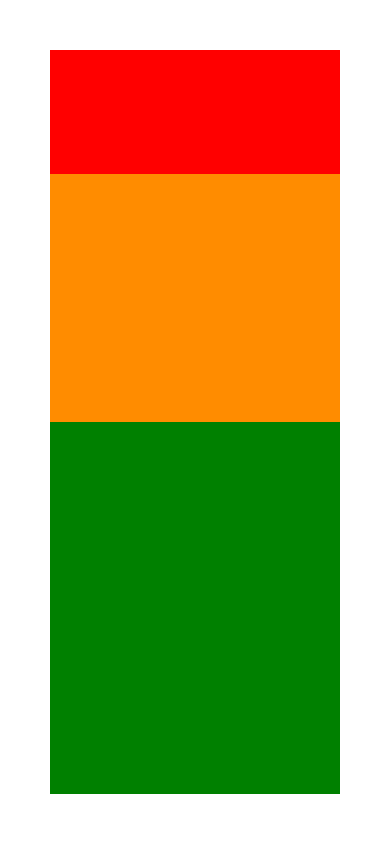
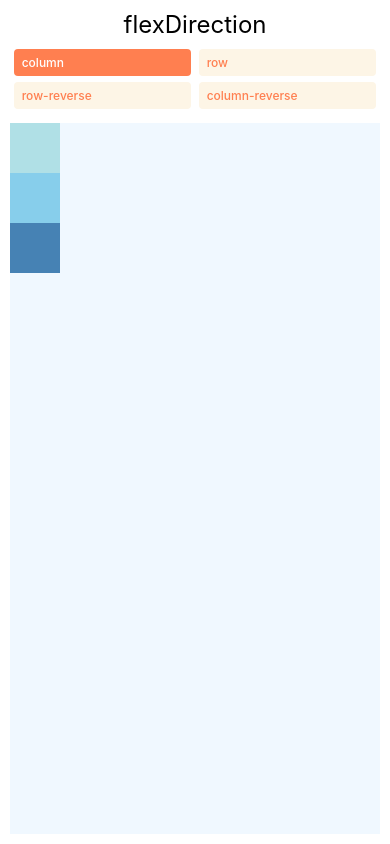
Before and after one commit to 3loomin/React-Native, a React Native app: screen / in a window 390 px wide. Built offline with nearby package versions, Linux system fonts and the light colour scheme.

Commit message:
:star: Layout Direction

```diff
--- a/App.js
+++ b/App.js
@@ -1,24 +1,107 @@
-import React from "react";
-import { StyleSheet, Text, View } from "react-native";
+import React, { useState } from "react";
+import { StyleSheet, Text, TouchableOpacity, View } from "react-native";
 
-const Flex = () => {
+const FlexDirectionBasics = () => {
+  const [flexDirection, setflexDirection] = useState("column");
+
   return (
-    <View style={[styles.container, {
-      // Try setting `flexDirection` to `"row"`.
-      flexDirection: "column"
-    }]}>
-      <View style={{ flex: 1, backgroundColor: "red" }} />
-      <View style={{ flex: 2, backgroundColor: "darkorange" }} />
-      <View style={{ flex: 3, backgroundColor: "green" }} />
-    </View>
+    <PreviewLayout
+      label="flexDirection"
+      values={["column", "row", "row-reverse", "column-reverse"]}
+      selectedValue={flexDirection}
+      setSelectedValue={setflexDirection}
+    >
+      <View
+        style={[styles.box, { backgroundColor: "powderblue" }]}
+      />
+      <View
+        style={[styles.box, { backgroundColor: "skyblue" }]}
+      />
+      <View
+        style={[styles.box, { backgroundColor: "steelblue" }]}
+      />
+    </PreviewLayout>
   );
 };
+
+const PreviewLayout = ({
+  label,
+  children,
+  values,
+  selectedValue,
+  setSelectedValue,
+}) => (
+  <View style={{ padding: 10, flex: 1 }}>
+    <Text style={styles.label}>{label}</Text>
+    <View style={styles.row}>
+      {values.map((value) => (
+        <TouchableOpacity
+          key={value}
+          onPress={() => setSelectedValue(value)}
+          style={[
+            styles.button,
+            selectedValue === value && styles.selected,
+          ]}
+        >
+          <Text
+            style={[
+              styles.buttonLabel,
+              selectedValue === value && styles.selectedLabel,
+            ]}
+          >
+            {value}
+          </Text>
+        </TouchableOpacity>
+      ))}
+    </View>
+    <View style={[styles.container, { [label]: selectedValue }]}>
+      {children}
+    </View>
+  </View>
+);
 
 const styles = StyleSheet.create({
   container: {
     flex: 1,
-    padding: 50,
+    marginTop: 8,
+    backgroundColor: "aliceblue",
+  },
+  box: {
+    width: 50,
+    height: 50,
+  },
+  row: {
+    flexDirection: "row",
+    flexWrap: "wrap",
+  },
+  button: {
+    paddingHorizontal: 8,
+    paddingVertical: 6,
+    borderRadius: 4,
+    backgroundColor: "oldlace",
+    alignSelf: "flex-start",
+    marginHorizontal: "1%",
+    marginBottom: 6,
+    minWidth: "48%",
+    textAlign: "center",
+  },
+  selected: {
+    backgroundColor: "coral",
+    borderWidth: 0,
+  },
+  buttonLabel: {
+    fontSize: 12,
+    fontWeight: "500",
+    color: "coral",
+  },
+  selectedLabel: {
+    color: "white",
+  },
+  label: {
+    textAlign: "center",
+    marginBottom: 10,
+    fontSize: 24,
   },
 });
 
-export default Flex;
+export default FlexDirectionBasics;
```
